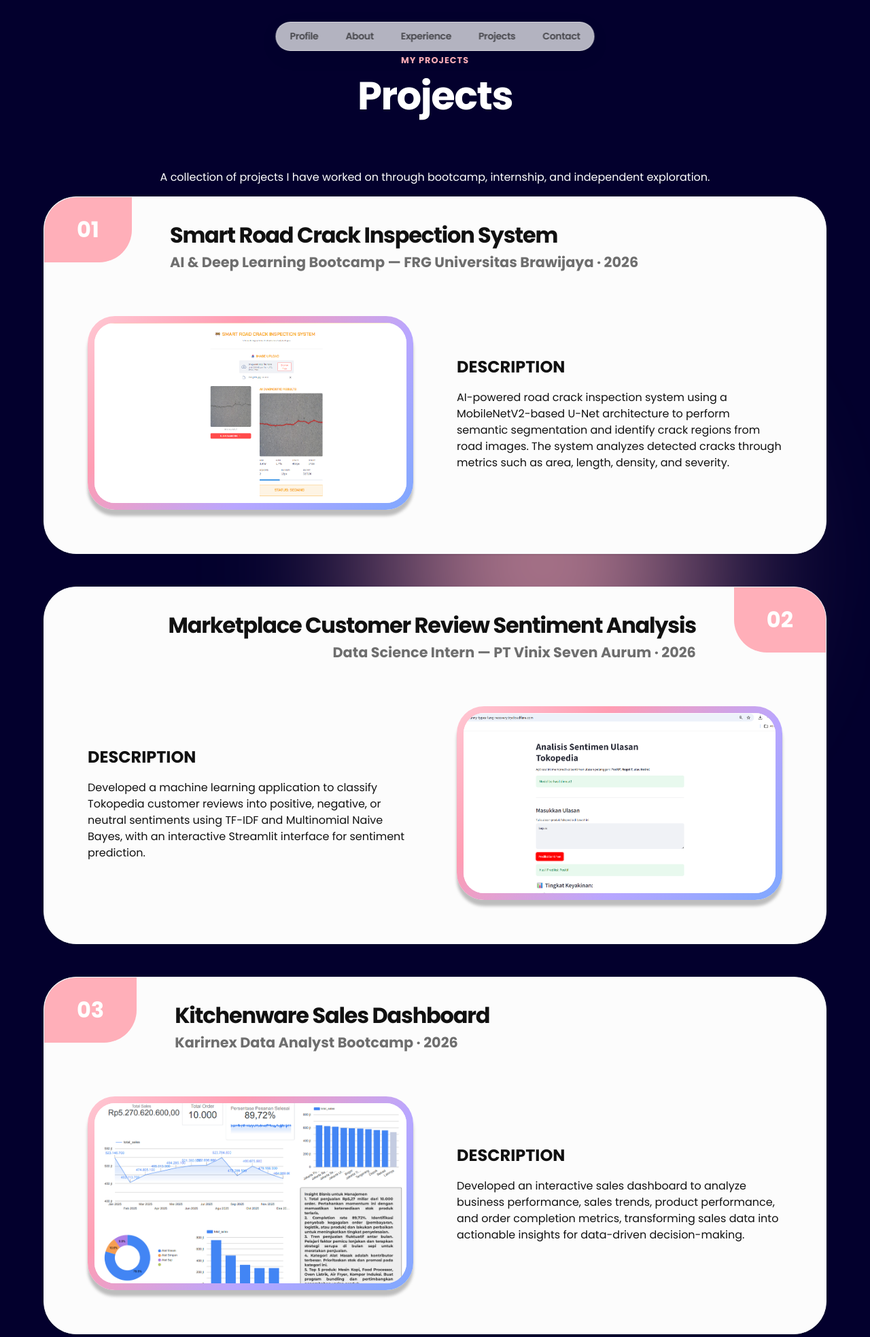
After one commit to syakhrnss/myportofolio, a Django app: page /projects/ in a window 1280 px wide. The commit adds this page. Shown: the top 1967 px of the page at 68% size. Run offline with Django 5.2, Linux system fonts and the light colour scheme; data comes from the database, SQL or seed files in the repository.

Commit message:
feat(projects): add project portfolio page with model, view, seed data, and navigation

```diff
--- a/main/models.py
+++ b/main/models.py
@@ -26,3 +26,12 @@ class Experience(models.Model):
     @property
     def is_ongoing(self):
         return self.ended_at is None
+
+class Project(models.Model):
+    title = models.CharField(max_length=255)
+    subtitle = models.CharField(max_length=255)
+    image = models.CharField(max_length=255, blank=True)
+    description = models.TextField()
+
+    def __str__(self):
+        return self.title
--- a/main/urls.py
+++ b/main/urls.py
@@ -1,10 +1,11 @@
 from django.urls import path
 
-from main.views import show_main, show_experience
+from main.views import show_main, show_experience, show_projects
 
 app_name = "main"
 
 urlpatterns = [
     path("", show_main, name="show_main"),
     path("experience/", show_experience, name="show_experience"),
+    path("projects/", show_projects, name="show_projects"),
 ]
--- a/main/views.py
+++ b/main/views.py
@@ -1,6 +1,6 @@
 from django.shortcuts import render
 
-from main.models import Experience
+from main.models import Experience, Project
 
 
 def show_main(request):
@@ -23,7 +23,17 @@ def show_main(request):
 
 def show_experience(request):
     context = {
-        "name": "Arsya Khairunissa Budiman",
+        "name": "Arsya",
         "experience_list": Experience.objects.all().order_by("-started_at"),
     }
     return render(request, "experience.html", context)
+
+def show_projects(request):
+    project_list = Project.objects.all()
+
+    context = {
+        "name": "Arsya",
+        "project_list": project_list,
+    }
+
+    return render(request, "projects.html", context)
--- a/templates/experience.html
+++ b/templates/experience.html
@@ -24,7 +24,7 @@
             <li><a class="navbar__link" href="{% url 'main:show_main' %}">Profile</a></li>
             <li><a class="navbar__link" href="#about">About</a></li>
             <li><a class="navbar__link" href="{% url 'main:show_experience' %}">Experience</a></li>
-            <li><a class="navbar__link" href="#projects">Projects</a></li>
+            <li><a class="navbar__link" href="{% url 'main:show_projects' %}">Projects</a></li>
             <li><a class="navbar__link" href="#contact">Contact</a></li>
         </ul>
     </nav>
--- a/templates/index.html
+++ b/templates/index.html
@@ -23,7 +23,7 @@
             <li><a class="navbar__link" href="{% url 'main:show_main' %}">Profile</a></li>
             <li><a class="navbar__link" href="#about">About</a></li>
             <li><a class="navbar__link" href="{% url 'main:show_experience' %}">Experience</a></li>
-            <li><a class="navbar__link" href="#projects">Projects</a></li>
+            <li><a class="navbar__link" href="{% url 'main:show_projects' %}">Projects</a></li>
             <li><a class="navbar__link" href="#contact">Contact</a></li>
         </ul>
     </nav>
--- /dev/null
+++ b/templates/projects.html
@@ -0,0 +1,90 @@
+{% load static %}
+<!DOCTYPE html>
+<html lang="en">
+
+<head>
+    <meta charset="UTF-8">
+    <meta name="viewport" content="width=device-width, initial-scale=1.0">
+    <title>{{ name }} - Portfolio</title>
+
+    <link rel="preconnect" href="https://fonts.googleapis.com">
+    <link rel="preconnect" href="https://fonts.gstatic.com" crossorigin>
+    <link href="https://fonts.googleapis.com/css2?family=Poppins:wght@400;500;600;700&display=swap" rel="stylesheet">
+    <link rel="stylesheet" href="{% static 'css/style.css' %}">
+</head>
+
+<body>
+
+    <header>
+        <nav class="navbar" aria-label="Main navigation">
+            <input type="checkbox" class="navbar__checkbox" id="navToggle">
+            <label class="navbar__toggle" for="navToggle" aria-label="Toggle navigation menu">
+                <span></span><span></span><span></span>
+            </label>
+            <ul class="navbar__list" id="navList">
+                <li><a class="navbar__link" href="{% url 'main:show_main' %}">Profile</a></li>
+                <li><a class="navbar__link" href="#about">About</a></li>
+                <li><a class="navbar__link" href="{% url 'main:show_experience' %}">Experience</a></li>
+                <li><a class="navbar__link" href="{% url 'main:show_projects' %}">Projects</a></li>
+                <li><a class="navbar__link" href="#contact">Contact</a></li>
+            </ul>
+        </nav>
+    </header>
+
+    <main>
+        <section class="projects" id="projects">
+            <div class="glow glow--pink projects__glow" aria-hidden="true"></div>
+
+            <div class="container">
+                <div class="projects__intro">
+                    <p class="section-kicker">My Projects</p>
+                    <h1 class="section-heading projects__title">Projects</h1>
+                    <p class="projects__subtitle">
+                        A collection of projects I have worked on through bootcamp, internship, and independent exploration.
+                    </p>
+                </div>
+
+                <div class="project-cards">
+                    {% for project in project_list %}
+                        <article class="project-card reveal">
+                            <div class="project-card__header {% if forloop.counter|divisibleby:2 %}project-card__header--reverse{% endif %}">
+                                <div class="project-card__number">
+                                    {{ forloop.counter|stringformat:"02d" }}
+                                </div>
+
+                                <div class="project-card__heading">
+                                    <h3 class="project-card__title">{{ project.title }}</h3>
+                                    <p class="project-card__subtitle">{{ project.subtitle }}</p>
+                                </div>
+                            </div>
+
+                            <div class="project-card__body {% if forloop.counter|divisibleby:2 %}project-card__body--reverse{% endif %}">
+                                <div class="project-card__frame">
+                                    <div class="project-card__frame-inner">
+                                        {% if project.image %}
+                                            <img src="{% static project.image %}" alt="Screenshot of {{ project.title }}">
+                                        {% endif %}
+                                    </div>
+                                </div>
+
+                                <div>
+                                    <p class="project-card__desc-label">Description</p>
+                                    <p class="project-card__desc-text">{{ project.description }}</p>
+                                </div>
+                            </div>
+                        </article>
+                    {% empty %}
+                        <p class="empty-state">Belum ada project yang ditambahkan.</p>
+                    {% endfor %}
+                </div>
+            </div>
+        </section>
+    </main>
+
+    <footer class="site-footer">
+        <p>&copy; 2026 Arsya Khairunissa Budiman 2506544076. Fakultas Ilmu Komputer, Universitas Indonesia.</p>
+    </footer>
+
+</body>
+
+</html>
```
Also changed, not shown: main/migrations/0005_project_alter_experience_role.py (added), main/migrations/0006_seed_project_data.py (added).
